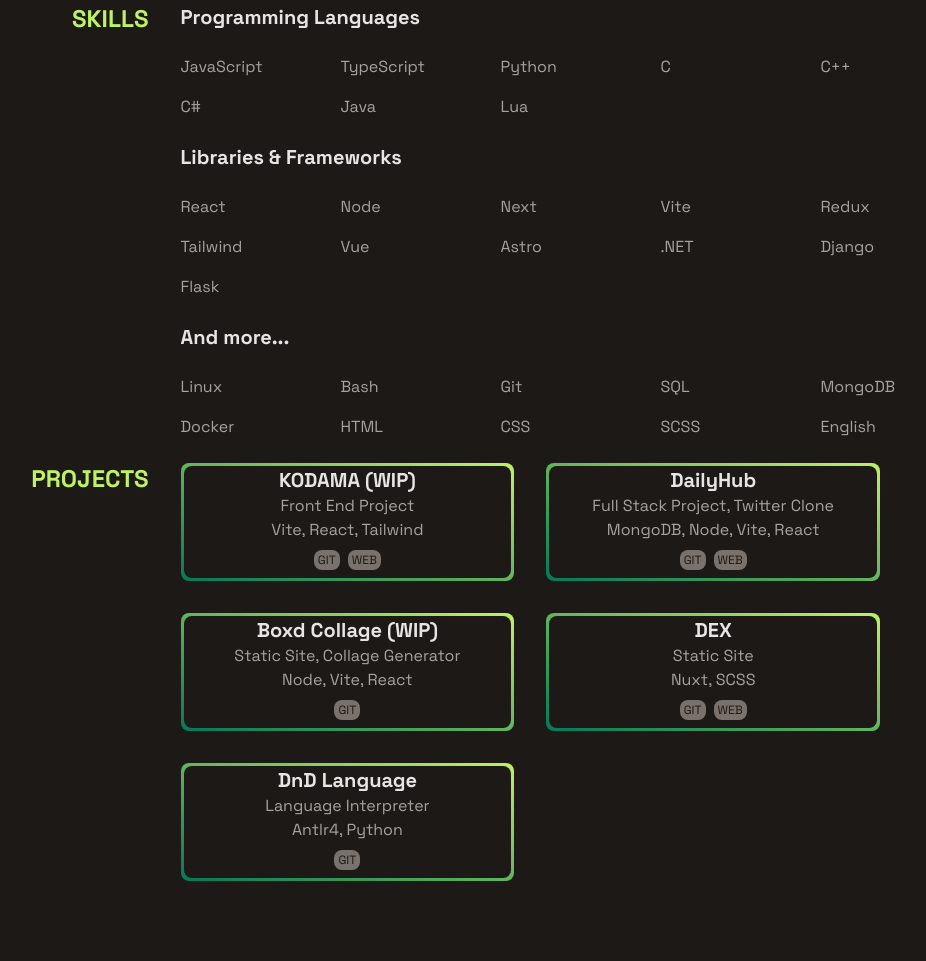
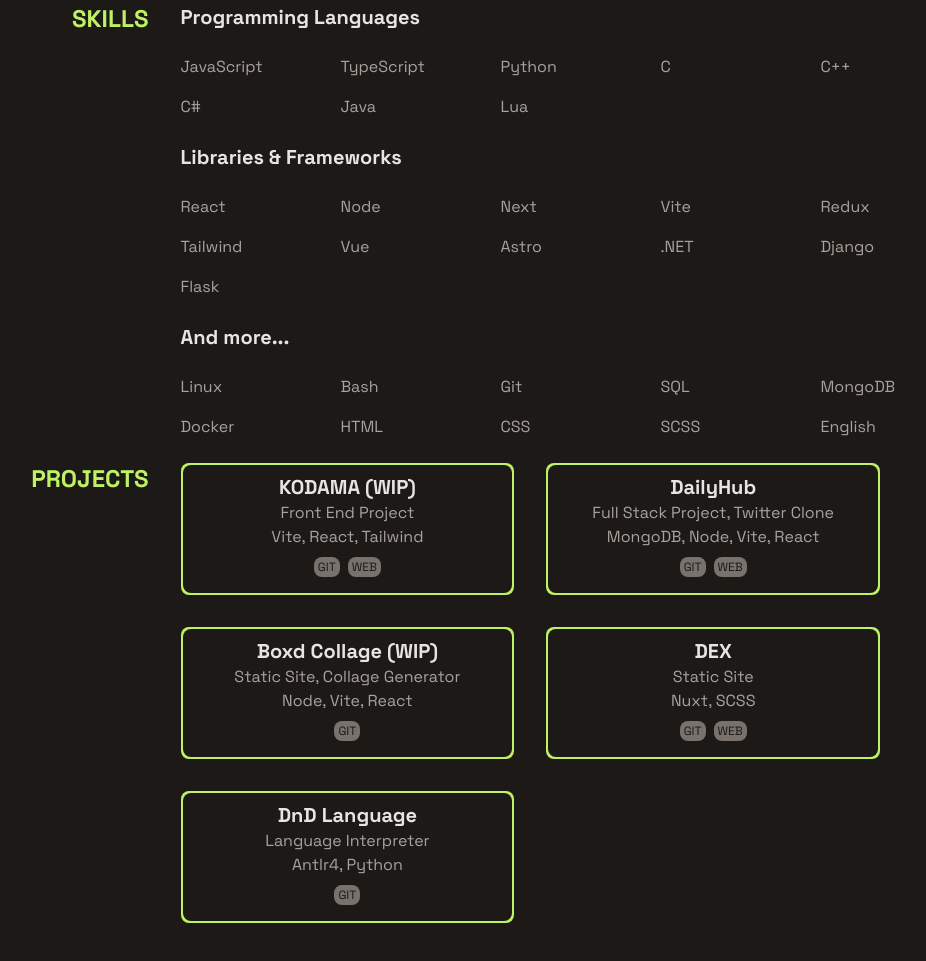
Before and after one commit to renandantasp/renan-homepage, an Astro site: page / in a window 1280 px wide. Shown: the part 1137-2098 px from the top of the page, without its empty margins (125-1051 px from the left). Before the commit the page ends 2070 px from the top, so only its background shows below. Built offline with nearby package versions, Linux system fonts and the light colour scheme; Astro itself is replaced by a stand-in of ours.

Commit message:
remove gradient from border, add padding y to projects

```diff
--- a/src/components/Project.astro
+++ b/src/components/Project.astro
@@ -15,8 +15,8 @@ const {title, descr, type, githubLink, websiteLink, color } = Astro.props
 
 
 
-<div class=`md:w-2/5 w-full md:mr-8 mb-8 rounded-lg p-[3px] bg-gradient-to-tr ${color.gradient_from} ${color.gradient_to}`>
-  <div class="flex flex-col rounded-lg bg-stone-900 items-center justify-center w-full h-full">
+<div class=`md:w-2/5 w-full md:mr-8 mb-8 rounded-lg p-[2px] bg-gradient-to-tr bg-lime-300`>
+  <div class="flex flex-col rounded-lg bg-stone-900 items-center py-2 justify-center w-full h-full">
     <p class=`text-xl font-bold ${color.main_color}`>{title}</p>
     <p class=`${color.secondary_color} text-md`>{type}</p>
     <p class=`${color.secondary_color} text-md`>{descr}</p>
```
